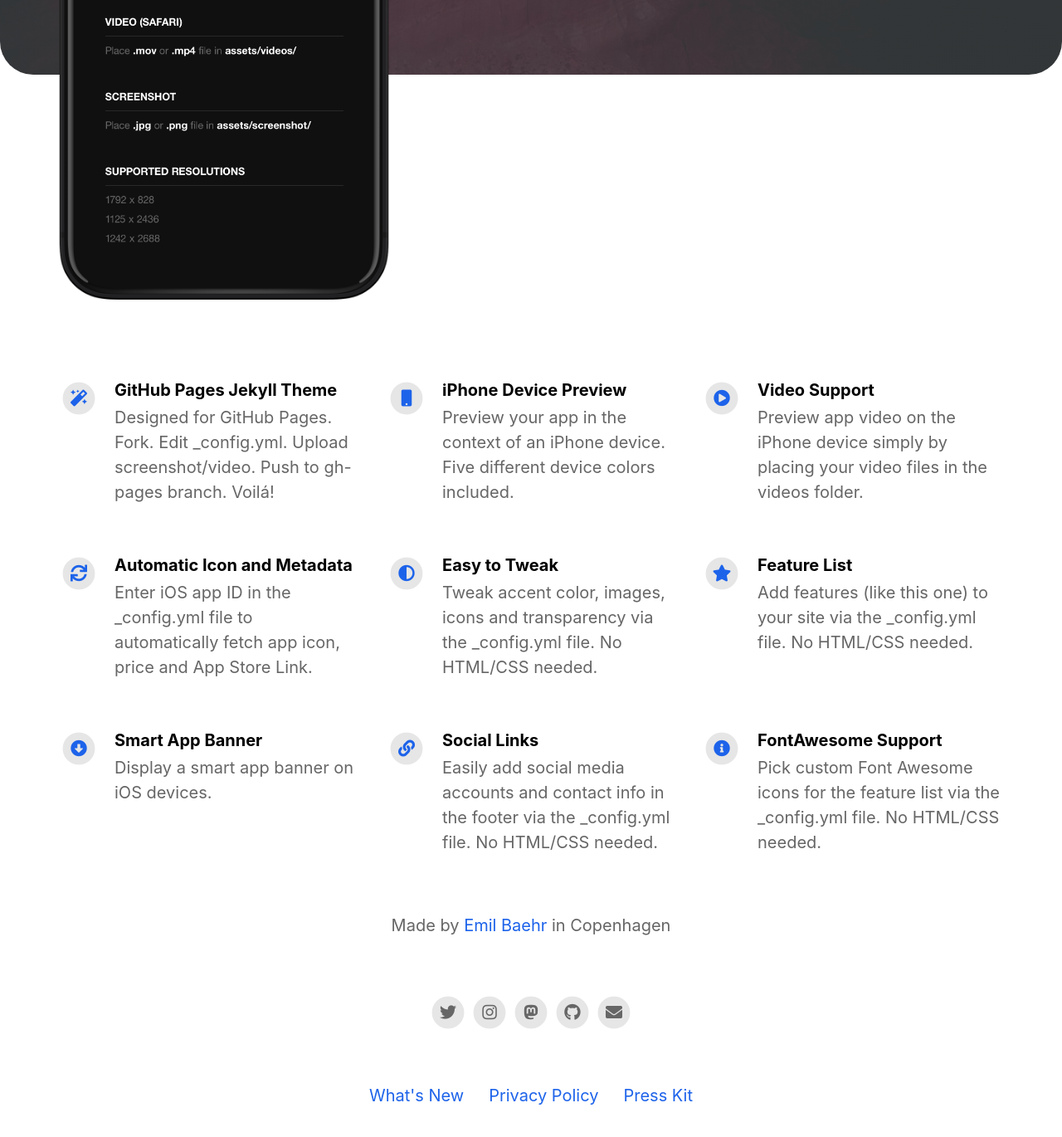
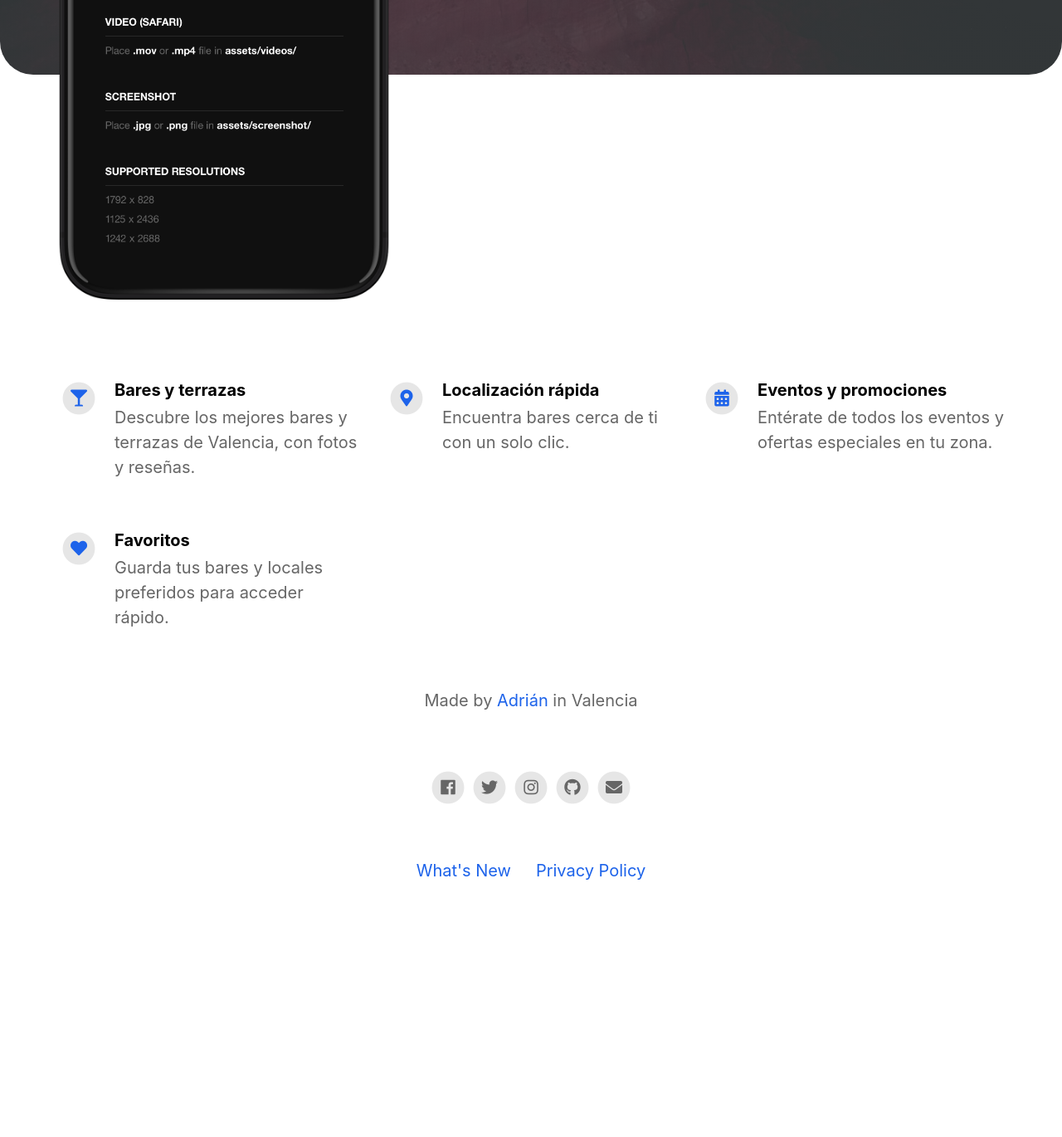
Before and after one commit to asmorsa/asmorsa.github.io, a Jekyll site: the page built from index.html, in a window 1280 px wide and 1400 px high, scrolled down 624 px. Shown: the top 1370 px of the window at 83% size. Built offline with Jekyll 4.4.1, drawn with Linux system fonts in a browser that asks for light colours; nearby versions of some CDN libraries; after the commit the page ends 1753 px from its top, so only the background shows below that; some of the changed text lies outside the part shown.

Commit message:
Update _config.yml

```diff
--- a/_config.yml
+++ b/_config.yml
@@ -1,95 +1,64 @@
 #page title
-page_title                                :                                           # Automatically populates with app name if not set and if iOS app ID is set. Otherwise enter manually.
+page_title                                : Asmorsa                                  # Nombre de la app en la cabecera y smart banner
 
 # App Info
-ios_app_id                                : 1234793120                                # Required. Enter iOS app ID to automatically populate name, price and icons (e.g. 718043190).
-ios_app_country                           : us                                        # Required outside USA. Enter 2 letter country code as in https://en.wikipedia.org/wiki/ISO_3166-1_alpha-2
+ios_app_id                                : 1234793120                                # Puedes dejarlo igual hasta que tengas ID real
+ios_app_country                           : us
 
-appstore_link                             :                                           # Automatically populates if not set and if iOS app ID is set. Otherwise enter manually.
-playstore_link                            :                                           # Enter Google Play Store URL.
-presskit_download_link                    : https://emilbaehr.com                                          # Enter a link to downloadable file or (e.g. public Dropbox link to a .zip file).
-                                                                                      # Or upload your press kit file to assets and set path accordingly (e.g. "assets/your_press_kit.zip").
+appstore_link                             :                                           # De momento vacío, luego pon el link cuando esté publicada
+playstore_link                            :                                           # Igual que arriba
+presskit_download_link                    :                                           # Si tienes presskit, pon el link aquí
 
-app_icon                                  : # assets/appicon.png                      # Automatically populates if not set and if iOS app ID is set.  Otherwise enter path to icon file manually.
-app_name                                  :                                           # Automatically populates if not set and if iOS app ID is set.  Otherwise enter manually.
-app_price                                 :                                           # Automatically populates if not set and if iOS app ID is set.  Otherwise enter manually.
-app_description                           : Write a short tagline for your app.
+app_icon                                  :                                           # Ruta de icono, por ejemplo: assets/appicon.png
+app_name                                  : Asmorsa
+app_price                                 : Free
+app_description                           : Los mejores bares de Valencia en la palma de tu mano. La app es gratuita y por ahora no está en App Store ni Play Store pero lo estará.
 
-enable_smart_app_banner                   : true                                      # Set to true to show a smart app banner at top of page on mobile devices.
-
-
+enable_smart_app_banner                   : true
 
 # Information About Yourself
-your_name                                 : Emil Baehr
-your_link                                 : https://emilbaehr.com
-your_city                                 : Copenhagen
-email_address                             : emil.baehr@gmail.com
+your_name                                 : Adrián
+your_link                                 : https://asmorsa.com
+your_city                                 : Valencia
+email_address                             : contacto@asmorsa.com
 linkedin_username                         :
 linkedin_company                          :
-facebook_username                         :
-instagram_username                        : ebaehr
-twitter_username                          : ebaehr
-github_username                           : emilbaehr
+facebook_username                         : asmorsa
+instagram_username                        : asmorsa
+twitter_username                          : asmorsa
+github_username                           : asmorsa
 youtube_username                          :
-mastodon_link                             : https://mastodon.social/@ebaehr
+mastodon_link                             :
 
-
-
-# Feature List                            Edit, add or remove features to be presented.
+# Feature List
 features                                  :
 
-  - title                                 : GitHub Pages Jekyll Theme
-    description                           : Designed for GitHub Pages. Fork. Edit _config.yml. Upload screenshot/video. Push to gh-pages branch. Voilá!
-    fontawesome_icon_name                 : magic
+  - title                                 : Bares y terrazas
+    description                           : Descubre los mejores bares y terrazas de Valencia, con fotos y reseñas.
+    fontawesome_icon_name                 : glass-martini
 
-  - title                                 : iPhone Device Preview
-    description                           : Preview your app in the context of an iPhone device. Five different device colors included.
-    fontawesome_icon_name                 : mobile
+  - title                                 : Localización rápida
+    description                           : Encuentra bares cerca de ti con un solo clic.
+    fontawesome_icon_name                 : map-marker-alt
 
-  - title                                 : Video Support
-    description                           : Preview app video on the iPhone device simply by placing your video files in the videos folder.
-    fontawesome_icon_name                 : play-circle
+  - title                                 : Eventos y promociones
+    description                           : Entérate de todos los eventos y ofertas especiales en tu zona.
+    fontawesome_icon_name                 : calendar-alt
 
-  - title                                 : Automatic Icon and Metadata
-    description                           : Enter iOS app ID in the _config.yml file to automatically fetch app icon, price and App Store Link.
-    fontawesome_icon_name                 : sync
-
-  - title                                 : Easy to Tweak
-    description                           : Tweak accent color, images, icons and transparency via the _config.yml file. No HTML/CSS needed.
-    fontawesome_icon_name                 : adjust
-
-  - title                                 : Feature List
-    description                           : Add features (like this one) to your site via the _config.yml file. No HTML/CSS needed.
-    fontawesome_icon_name                 : star
-
-  - title                                 : Smart App Banner
-    description                           : Display a smart app banner on iOS devices.
-    fontawesome_icon_name                 : arrow-alt-circle-down
-
-  - title                                 : Social Links
-    description                           : Easily add social media accounts and contact info in the footer via the _config.yml file. No HTML/CSS needed.
-    fontawesome_icon_name                 : link
-
-  - title                                 : FontAwesome Support
-    description                           : Pick custom Font Awesome icons for the feature list via the _config.yml file. No HTML/CSS needed.
-    fontawesome_icon_name                 : info-circle
-
-  - title                                 : # New Feature Title
-    description                           : # New Feature Description
-    fontawesome_icon_name                 : # Enter Font Awesome icon name (e.g. star). Find icons on fontawesome.com/icons.
-
-
+  - title                                 : Favoritos
+    description                           : Guarda tus bares y locales preferidos para acceder rápido.
+    fontawesome_icon_name                 : heart
 
 # Theme Settings
 topbar_color                              : "#000000"
 topbar_transparency                       : 0.1
 topbar_title_color                        : "#ffffff"
 
-cover_image                               : assets/headerimage.png                    # Replace with alternative image path or image URL.
+cover_image                               : assets/headerimage.png
 cover_overlay_color                       : "#363b3d"
 cover_overlay_transparency                : 0.8
 
-device_color                              : black                                     # Set to: blue, black, yellow, coral or white.
+device_color                              : black
 
 body_background_color                     : "#ffffff"
 
@@ -110,27 +79,13 @@ social_icons_background_color             : "#e6e6e6"
 
 footer_text_color                         : "#666666"
 
-
-
-
-
-
-
-
-
-
-
-
-
 ####################################################
 ### Jekyll Configuration. No need to touch this. ###
 ####################################################
 
-# Set the Sass partials directory, as we're using @imports
 sass:
-  style: :compressed # You might prefer to minify using :compressed
+  style: :compressed
 
-# Exclude these files from your production _site
 exclude:
   - LICENSE
   - README.md
@@ -141,5 +96,4 @@ collections:
     output: true
     permalink: /:path/
 
-# Markdown rendering
 markdown: kramdown
```
